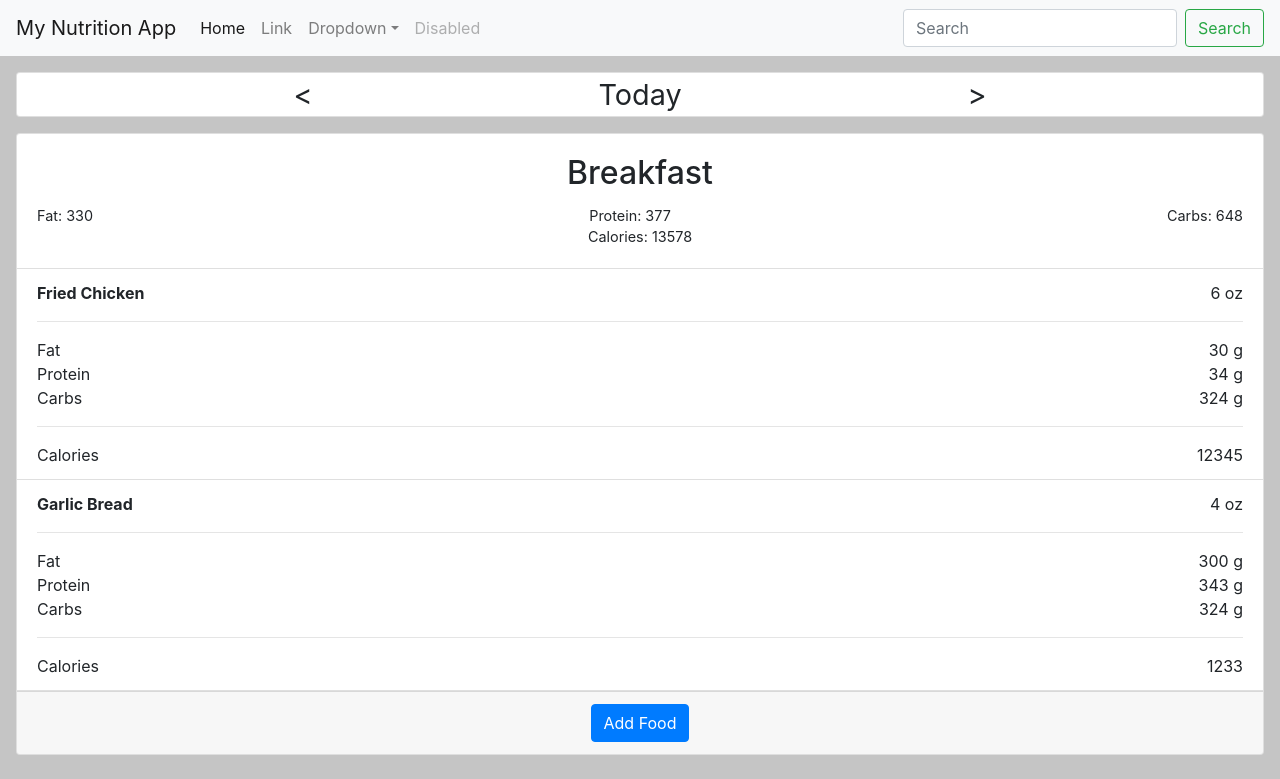
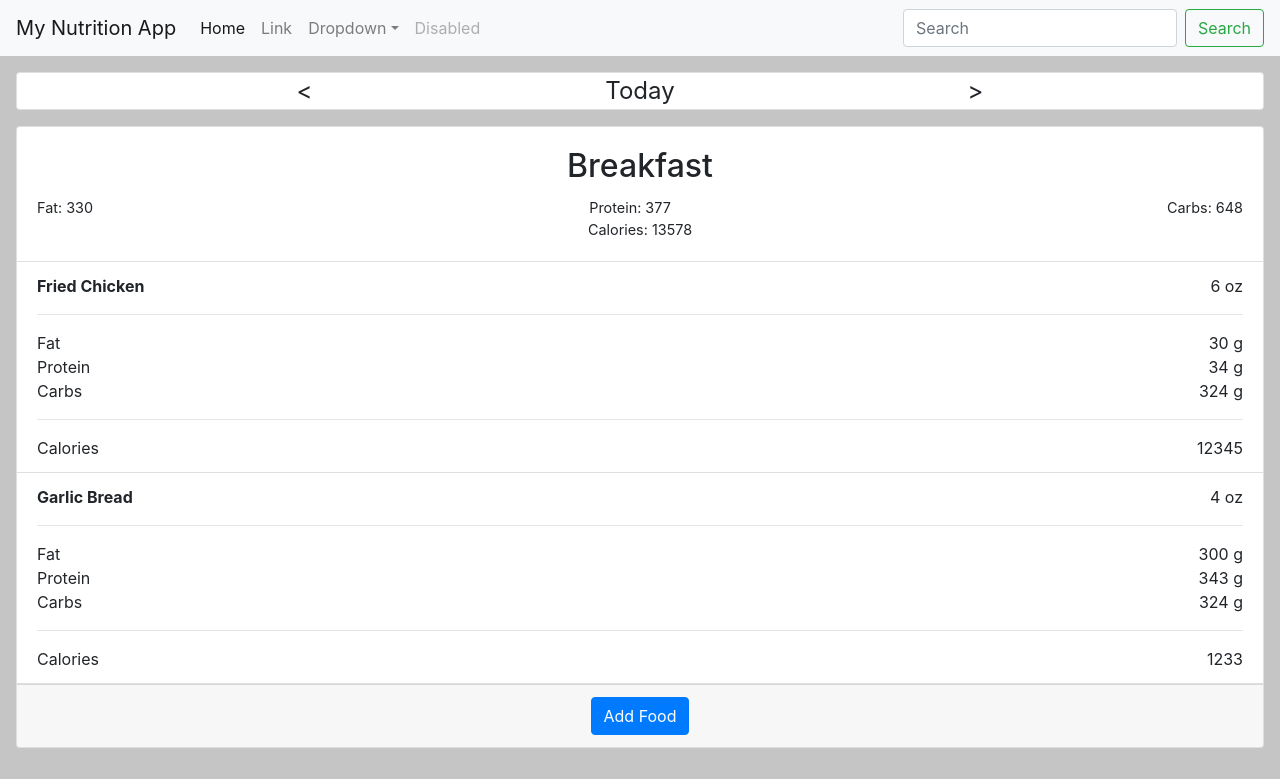
Before and after one commit to ctram/my-nutrition-app, a React (Create React App) app: page / in a window 1280 px wide. Shown: the top 779 px of the page. Built offline with nearby package versions, Linux system fonts and the light colour scheme.

Commit message:
decrease font size of date

```diff
--- a/src/styles/NavDate.css
+++ b/src/styles/NavDate.css
@@ -3,5 +3,5 @@
 }
 
 .nav-date {
-  font-size: 1.8em;
+  font-size: 1.5em;
 }
```
